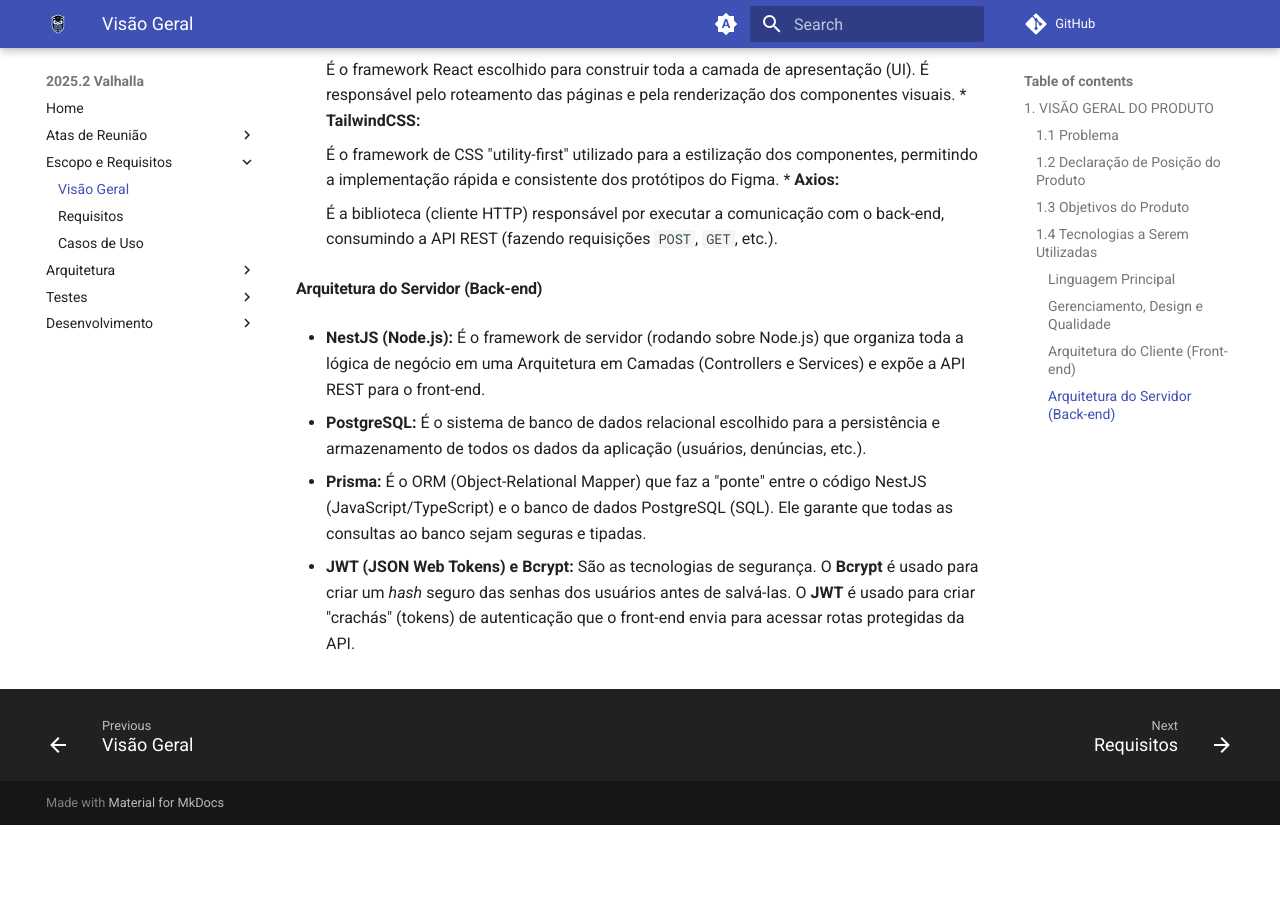
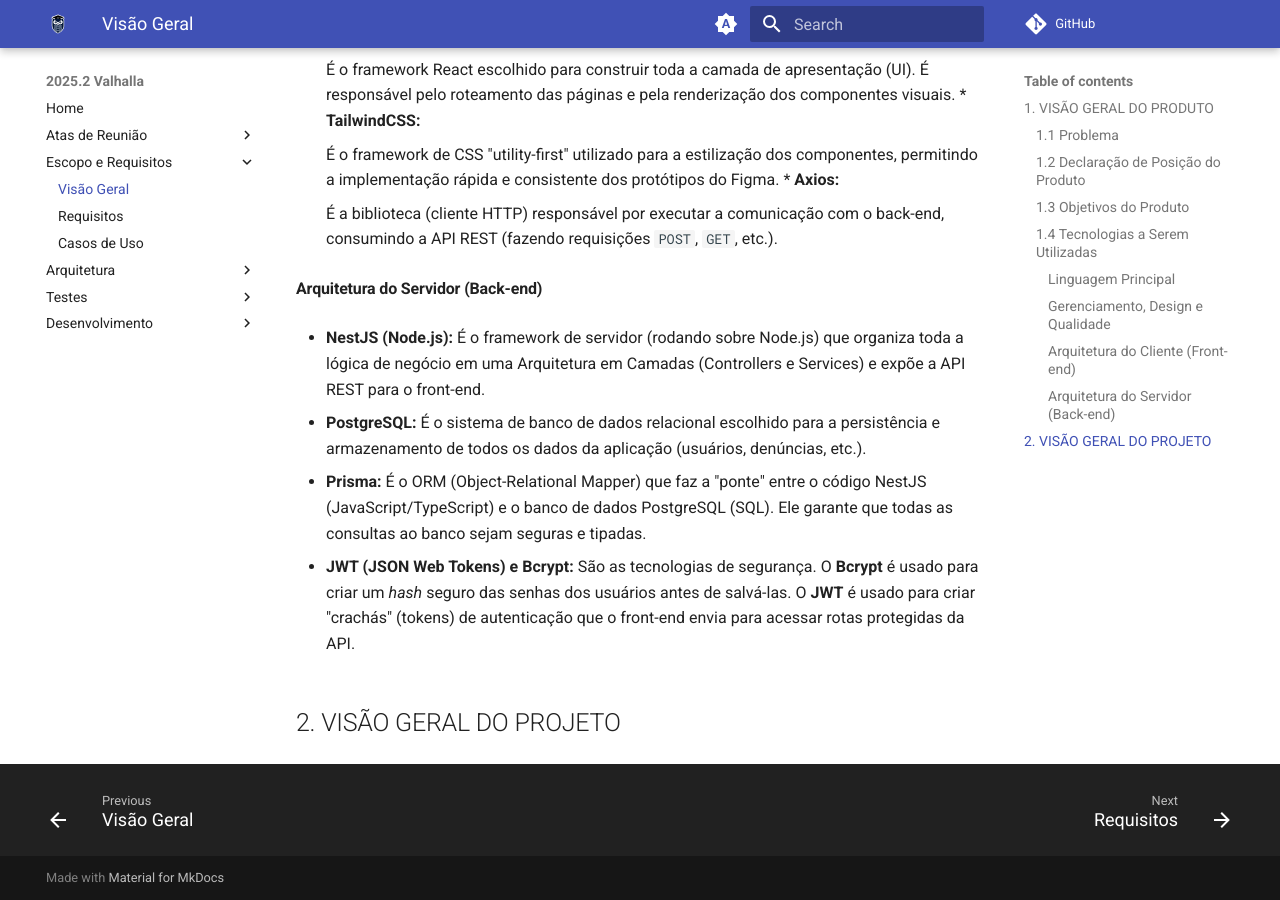
Before and after one commit to fga-eps-mds/2025.2-Valhalla-Docs, an MkDocs documentation site: the page built from docs/escopo-requisitos/geral.md, in a window 1280 px wide and 900 px high, scrolled down 3671 px. Built offline with MkDocs 1.6.1 and Material for MkDocs 9.7.7, drawn with Linux system fonts in a browser that asks for light colours; comment, search, counter and statistics services are not loaded; before the commit the page ends 4496 px from its top, so only the background shows below that.

Commit message:
docs - cria titulo da Seção 2 (Visao Geral do Projeto) do doc.visão

```diff
--- a/docs/escopo-requisitos/geral.md
+++ b/docs/escopo-requisitos/geral.md
@@ -107,3 +107,6 @@
 
 * **JWT (JSON Web Tokens) e Bcrypt:**
     São as tecnologias de segurança. O **Bcrypt** é usado para criar um *hash* seguro das senhas dos usuários antes de salvá-las. O **JWT** é usado para criar "crachás" (tokens) de autenticação que o front-end envia para acessar rotas protegidas da API.
+
+
+## 2. VISÃO GERAL DO PROJETO
```
